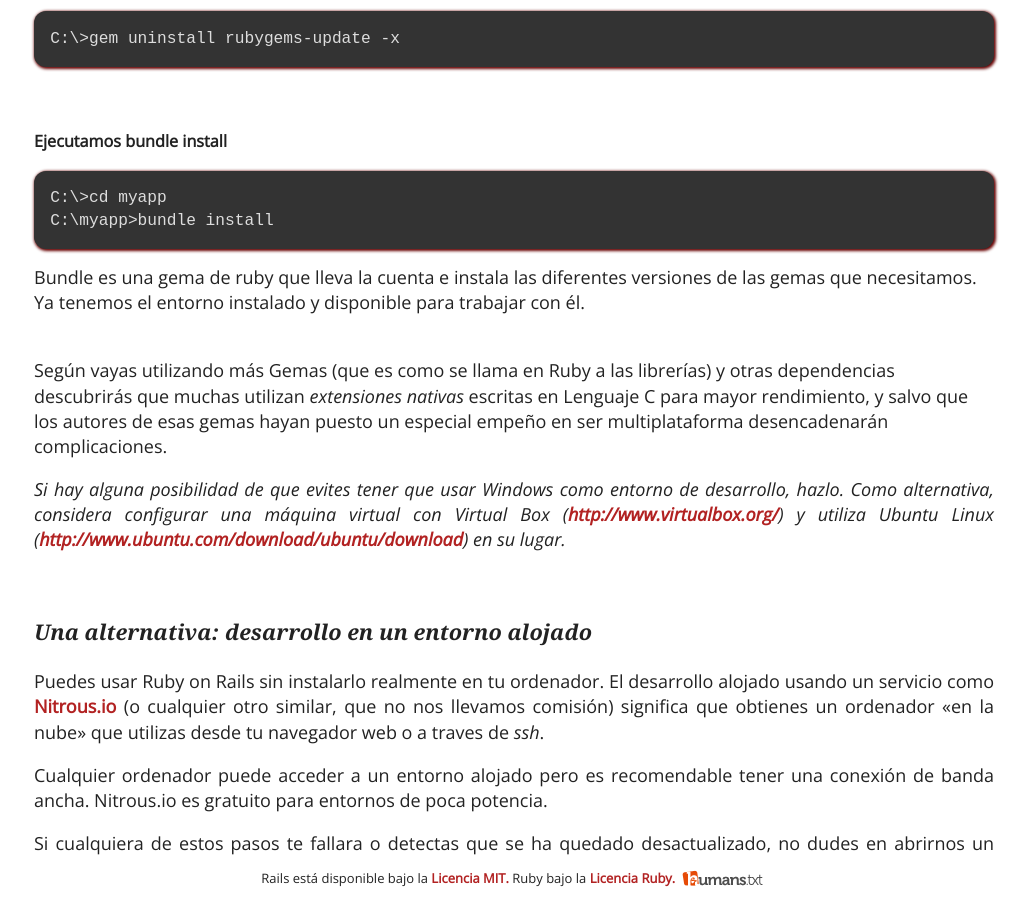
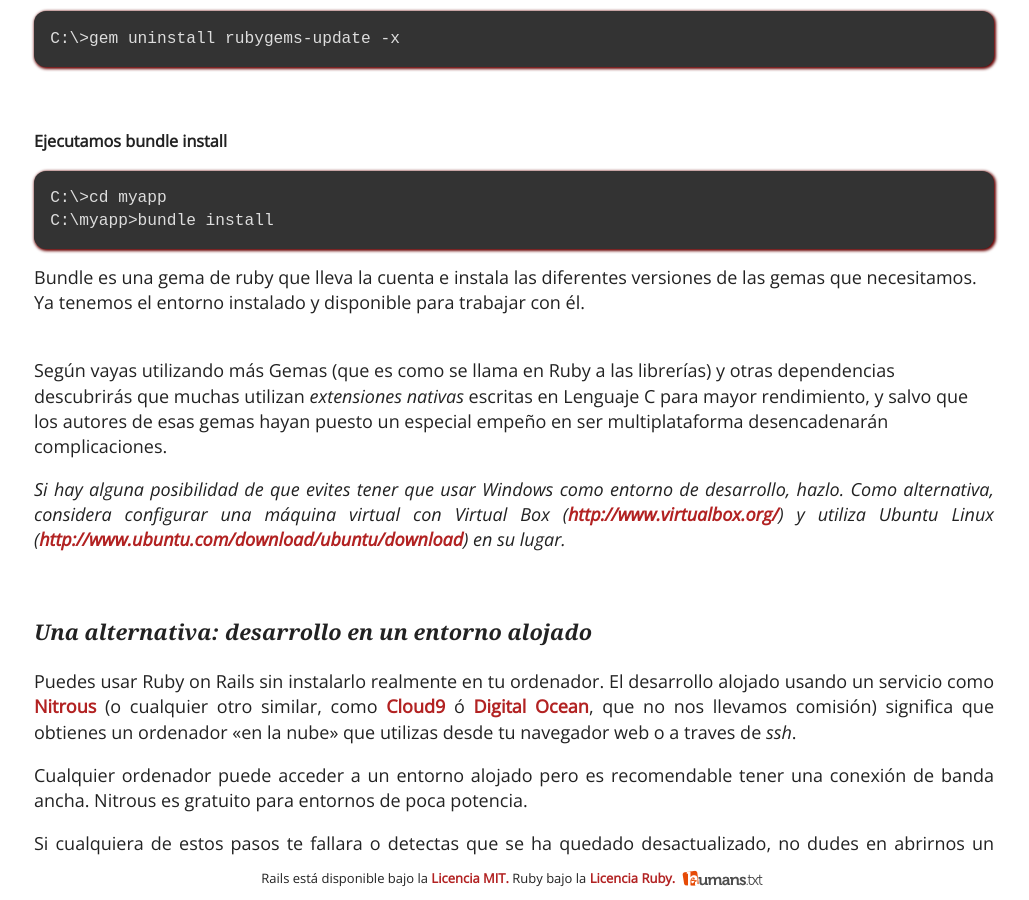
Before and after one commit to rails-es/rails-es.github.io, a Jekyll site: the page built from instala.html, in a window 1280 px wide and 900 px high, scrolled down 6619 px. Shown: the whole window, without its empty margins (126-1155 px from the left). Built offline with Jekyll 4.4.1, drawn with Linux system fonts in a browser that asks for light colours; some web fonts are replaced; Markdown is read by kramdown in place of the engine named in the settings.

Commit message:
Añadidas 2 alternativas a sección de entornos alojados

```diff
--- a/instala.html
+++ b/instala.html
@@ -331,13 +331,12 @@
   <h3>Una alternativa: desarrollo en un entorno alojado</h3>
   <p>
     Puedes usar Ruby on Rails sin instalarlo realmente en tu ordenador.
-    El desarrollo alojado usando un servicio como <a href='http://n2o.io'>Nitrous.io</a> (o cualquier otro similar,
-    que no nos llevamos comisión) significa que obtienes un ordenador «en la nube» que utilizas desde tu navegador
-    web o a traves de <i>ssh</i>.
+    El desarrollo alojado usando un servicio como <a href='http://www.nitrous.io'>Nitrous</a> (o cualquier otro similar, como
+    <a/ href="https://c9.io/">Cloud9 </a>ó<a href="https://www.digitalocean.com/"> Digital Ocean</a>, que no nos llevamos comisión) significa que obtienes un ordenador «en la nube» que utilizas desde tu navegador web o a traves de <i>ssh</i>.
   </p>
   <p>
     Cualquier ordenador puede acceder a un entorno alojado pero es recomendable tener una conexión de banda ancha.
-    Nitrous.io es gratuito para entornos de poca potencia.
+    Nitrous es gratuito para entornos de poca potencia.
   </p>
 
   <p>
```
